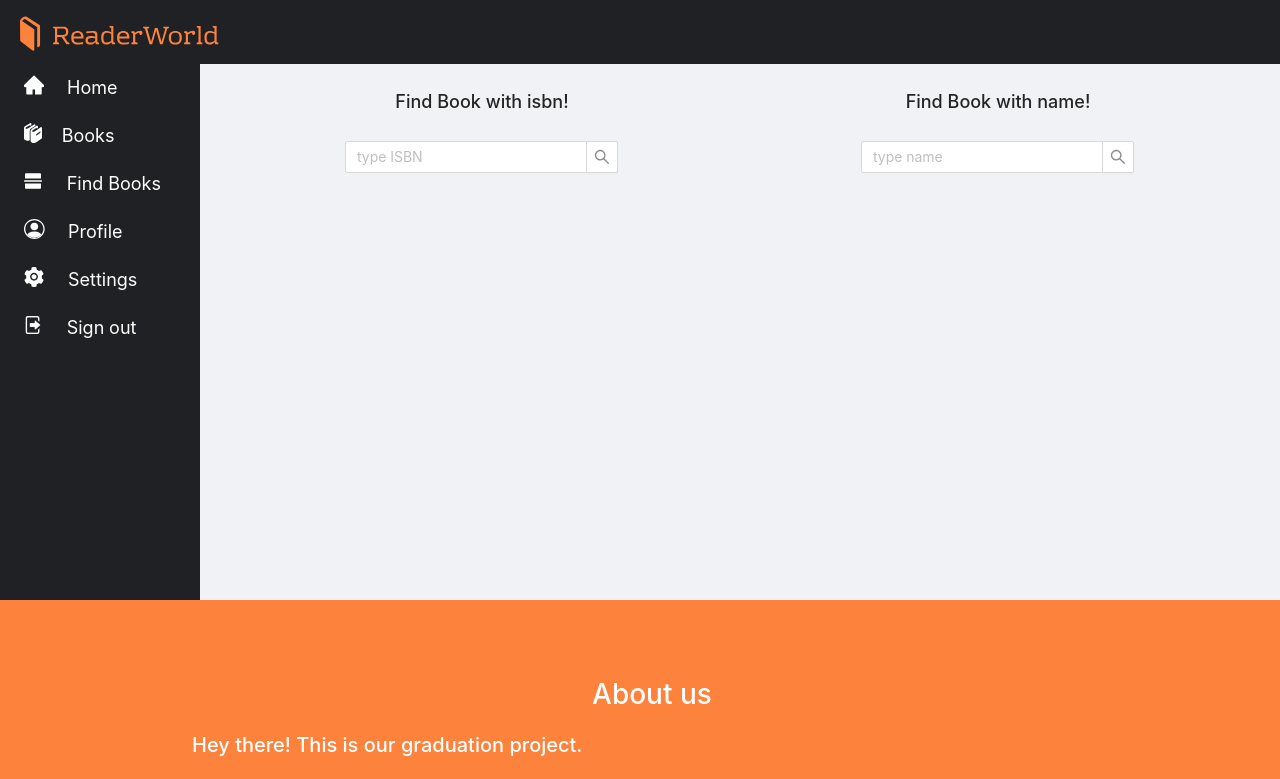
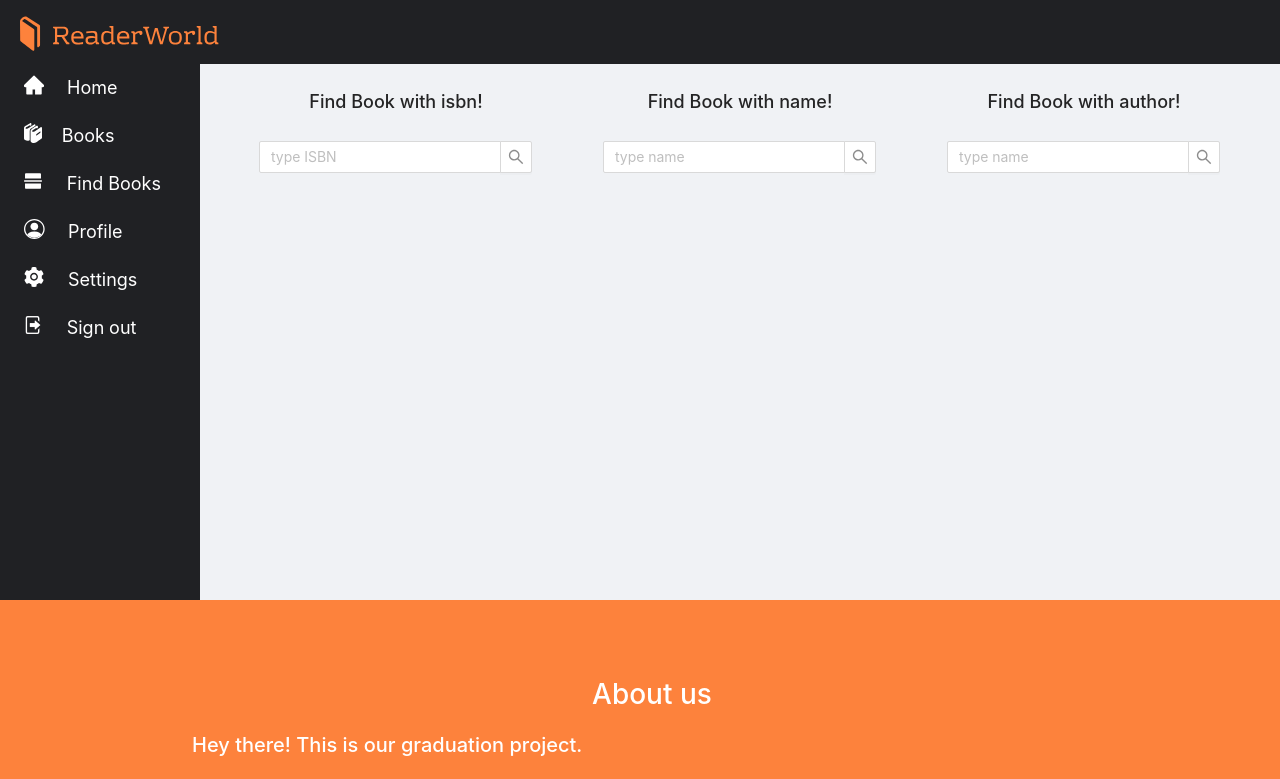
Before and after one commit to burcuaykan/readerworld, a React (Create React App) app in the folder frontend/: page /find-book in a window 1280 px wide. Shown: the top 779 px of the page. Built offline with nearby package versions, Linux system fonts and the light colour scheme.

Commit message:
search-book-by-author and pagination

```diff
--- a/frontend/package.json
+++ b/frontend/package.json
@@ -14,6 +14,7 @@
     "react-dom": "^17.0.1",
     "react-router-dom": "^5.2.0",
     "react-scripts": "4.0.0",
+    "react-scroll": "^1.8.2",
     "web-vitals": "^0.2.4"
   },
   "scripts": {
--- a/frontend/src/components/pages/find-book-page/find-book.js
+++ b/frontend/src/components/pages/find-book-page/find-book.js
@@ -66,20 +66,34 @@ export default class FindBook extends Component {
             });
 
     }
+    onSearchAuthor = value => {
+        axios.get(`http://localhost:8080/api/books/filter/?author=` + value,
+            {
+                withCredentials: true
+            })
+            .then(response => {
+                console.log(response);
+                if (response.data) {
+                    this.setState({ loadedPost: response.data });
+                }
+                else {
+                    this.setState({ notfound: "Book is not found :(", addbook: "If you want, you can add this book to ReaderWorld!" });
+                    document.getElementById("add-book").style.display = "inline-block";
+                }
+
+
+            })
+            .catch(err => {
+                this.setState({
+                    error: err
+                });
+            });
+
+    }
     bookSelectHandler = (isbn) => {
         this.setState({ selectedPostIsbn: isbn });
     }
     render() {
-        // books = this.state.books.map((book, i) => {
-        //     return (
-        //         <Link to={'/' + book.isbn} key={i}>
-        //             <Book
-        //                 key={i}
-        //                 isbn={book.isbn}
-        //                 bookname={book.bookname}
-        //                 author={book.author}
-        //                 clicked={() => this.bookSelectHandler(book.isbn)} />
-        //         </Link>
         let book = <p style={{ textAlign: 'center' }}></p>;
         if (this.state.loadedPost) {
             book = this.state.loadedPost.map((book, i) => {
@@ -117,13 +131,17 @@ export default class FindBook extends Component {
                     </Sider>
                     <Layout style={{ padding: '24px 24px 24px' }}>
                         <Row style={{ textAlign: "center" }}>
-                            <Col span={12}>
+                            <Col span={8}>
                                 <h1 style={{ fontSize: "large" }}> Find Book with isbn!</h1>
                                 <Search placeholder="type ISBN" onSearch={this.onSearch} className="search-input" />
                             </Col>
-                            <Col span={12}>
+                            <Col span={8}>
                                 <h1 style={{ fontSize: "large" }}> Find Book with name!</h1>
                                 <Search placeholder="type name" onSearch={this.onSearchName} className="search-input" />
+                            </Col>
+                            <Col span={8}>
+                                <h1 style={{ fontSize: "large" }}> Find Book with author!</h1>
+                                <Search placeholder="type name" onSearch={this.onSearchAuthor} className="search-input" />
                             </Col>
                         </Row>
                         <div className="found-books">
--- a/frontend/src/components/pages/main-page/books/books.js
+++ b/frontend/src/components/pages/main-page/books/books.js
@@ -2,22 +2,28 @@ import React, { Component } from 'react';
 import axios from 'axios';
 import { Link } from 'react-router-dom';
 import Book from '../../../book/book';
+import { Pagination } from 'antd';
 import './books.css';
+import { animateScroll as scroll } from 'react-scroll';
 
 class Books extends Component {
     state = {
-        books: []
+        books: [],
+        pageSize: 10,
+        page: 1
     }
+
+
     componentDidMount() {
         axios.get(`http://localhost:8080/api/books/all`,
             {
                 withCredentials: true
             })
             .then(res => {
-                const books = res.data.slice(6, 16);
+                //const books = res.data.slice(6, 16);
 
                 this.setState({
-                    books: books,
+                    books: res.data,
                     error: null
                 });
             })
@@ -30,10 +36,26 @@ class Books extends Component {
     bookSelectHandler = (isbn) => {
         this.setState({ selectedPostIsbn: isbn });
     }
-    render() {
-        let books = <p style={{ textAlign: 'center' }}>Something went wrong!</p>;
-        if (!this.state.error) {
-            books = this.state.books.map((book, i) => {
+    scrollToTop = () => {
+        scroll.scrollToTop();
+    }
+    handlePageChange = (page) => {
+        this.setState({
+            page: page + 1
+
+    });
+
+        this.scrollToTop();
+    }
+renderPosts = () => {
+    const start = (this.state.page - 1) * this.state.pageSize;
+    const end = start + this.state.pageSize;
+
+
+    return (
+        <div className="row">
+            {
+                this.state.books.slice(start, end).map((book, i) => {
                     return (
                         <Link to={'/' + book.isbn} key={i}>
                             <Book
@@ -44,11 +66,39 @@ class Books extends Component {
                                 clicked={() => this.bookSelectHandler(book.isbn)} />
                         </Link>
                     );
-            });
+                })
+            }
+        </div>
+    );
+}
+render() {
+    let books = <p style={{ textAlign: 'center' }}>Something went wrong!</p>;
+    if (!this.state.error) {
+        // books = this.state.books.map((book, i) => {
+        books = this.renderPosts()
+        // return (
+        //     // <Link to={'/' + book.isbn} key={i}>
+        //     //     <Book
+        //     //         key={i}
+        //     //         isbn={book.isbn}
+        //     //         bookname={book.bookname}
+        //     //         author={book.author}
+        //     //         clicked={() => this.bookSelectHandler(book.isbn)} />
+        //     // </Link>
+        //     this.renderPosts()
+        // );
+        // });
     }
     return (
         <section className="Books">
             {books}
+            <Pagination
+                defaultCurrent={1}
+                defaultPageSize={this.state.pageSize}
+                total={this.state.books.length}
+                showSizeChanger={false}
+                onChange={(page) => this.handlePageChange(this.state.page)}
+            />
         </section>
     )
 }
```
Also changed, not shown: 1 other file (tests, documents, lock files or other folders). Lines whose indentation alone changed are shown as unchanged.
